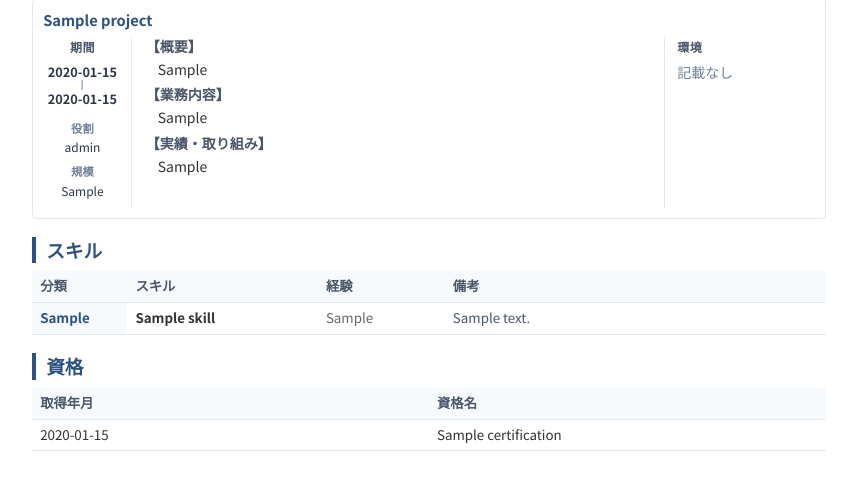
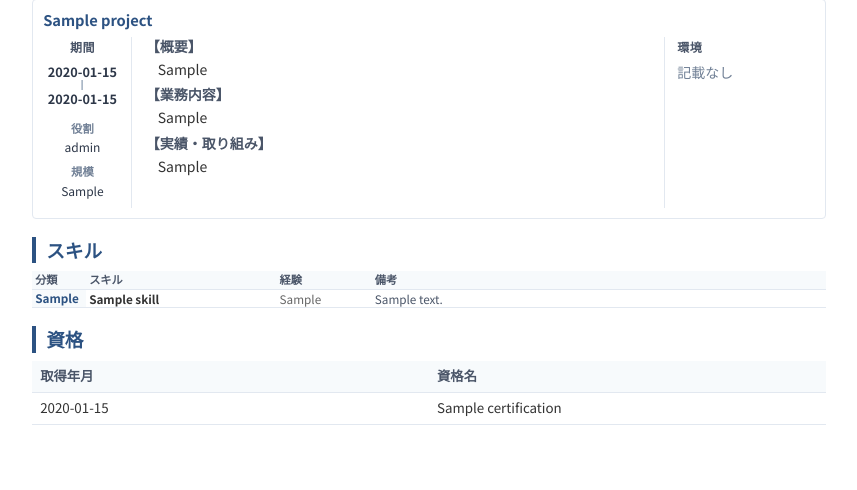
Before and after one commit to ganoganano/resume-builder, a FastAPI app: page /api/v1/export/preview in a window 1280 px wide. Shown: the part 296-786 px from the top of the page, without its empty margins (211-1068 px from the left). Run offline with FastAPI, Linux system fonts and the light colour scheme; tables that the repository leaves empty hold one stand-in row (values such as "Sample post").

```diff
--- a/backend/templates/general.html
+++ b/backend/templates/general.html
@@ -464,18 +464,38 @@
 
         /* Skills section */
         .skills-section {
-            margin-bottom: 16px;
+            margin-bottom: 10px;
         }
 
         .skill-table {
             width: 100%;
             border-collapse: collapse;
-            font-size: 10pt;
+            font-size: 8.8pt;
+            table-layout: fixed;
+            line-height: 1.2;
+        }
+
+        .skill-category-col {
+            width: 4.6em;
+            min-width: 4.6em;
+            max-width: 4.6em;
+        }
+
+        .skill-name-col {
+            width: 24%;
+        }
+
+        .skill-experience-col {
+            width: 12%;
+        }
+
+        .skill-description-col {
+            width: auto;
         }
 
         .skill-table th,
         .skill-table td {
-            padding: 6px 8px;
+            padding: 2px 3px;
             text-align: left;
             border-bottom: 1px solid #e2e8f0;
         }
@@ -484,22 +504,14 @@
             font-weight: 600;
             color: #4a5568;
             background: #f7fafc;
+            font-size: 8.4pt;
         }
 
-        .skill-table th:first-child {
-            width: 12%;
-        }
-
-        .skill-table th:nth-child(2) {
-            width: 24%;
-        }
-
-        .skill-table th:nth-child(3) {
-            width: 16%;
-        }
-
-        .skill-table th:nth-child(4) {
-            width: 48%;
+        .skill-category-head {
+            width: 4.6em;
+            min-width: 4.6em;
+            max-width: 4.6em;
+            overflow: hidden;
         }
 
         .skill-table td {
@@ -510,21 +522,36 @@
             font-weight: 700;
             color: #2c5282;
             background: #f7fafc;
-            white-space: nowrap;
-            width: 1%;
+            width: 4.6em;
+            min-width: 4.6em;
+            max-width: 4.6em;
+            overflow: hidden;
+            vertical-align: middle;
+        }
+
+        .skill-category-text {
+            display: block;
+            width: 100%;
+            white-space: normal;
+            word-break: break-all;
+            overflow-wrap: anywhere;
+            line-height: 1.1;
         }
 
         .skill-name {
             font-weight: 600;
+            line-height: 1.15;
         }
 
         .skill-experience {
             color: #666;
             white-space: nowrap;
+            line-height: 1.15;
         }
 
         .skill-description {
             color: #4a5568;
+            line-height: 1.15;
         }
 
         /* Certifications section */
@@ -914,9 +941,15 @@
             <section class="skills-section{% if settings.skills_on_new_page %} page-break-before{% endif %}">
                 <h2>スキル</h2>
                 <table class="skill-table">
+                    <colgroup>
+                        <col class="skill-category-col">
+                        <col class="skill-name-col">
+                        <col class="skill-experience-col">
+                        <col class="skill-description-col">
+                    </colgroup>
                     <thead>
                         <tr>
-                            <th>分類</th>
+                            <th class="skill-category-head" style="width: 4.6em; min-width: 4.6em; max-width: 4.6em;">分類</th>
                             <th>スキル</th>
                             <th>経験</th>
                             <th>備考</th>
@@ -927,7 +960,9 @@
                         {% for skill in skills_by_category[category] %}
                         <tr>
                             {% if loop.first %}
-                            <td class="skill-category-cell" rowspan="{{ skills_by_category[category] | length }}">{{ category }}</td>
+                            <td class="skill-category-cell" rowspan="{{ skills_by_category[category] | length }}" style="width: 4.6em; min-width: 4.6em; max-width: 4.6em;">
+                                <span class="skill-category-text">{{ category }}</span>
+                            </td>
                             {% endif %}
                             <td class="skill-name">{{ skill.name }}</td>
                             <td class="skill-experience">{{ skill.experience if skill.experience else '-' }}</td>
```
Also changed, not shown: frontend/lib/api.ts (+27 -6 lines), frontend/lib/resume-preview.ts (+42 -8 lines), 1 other file.
